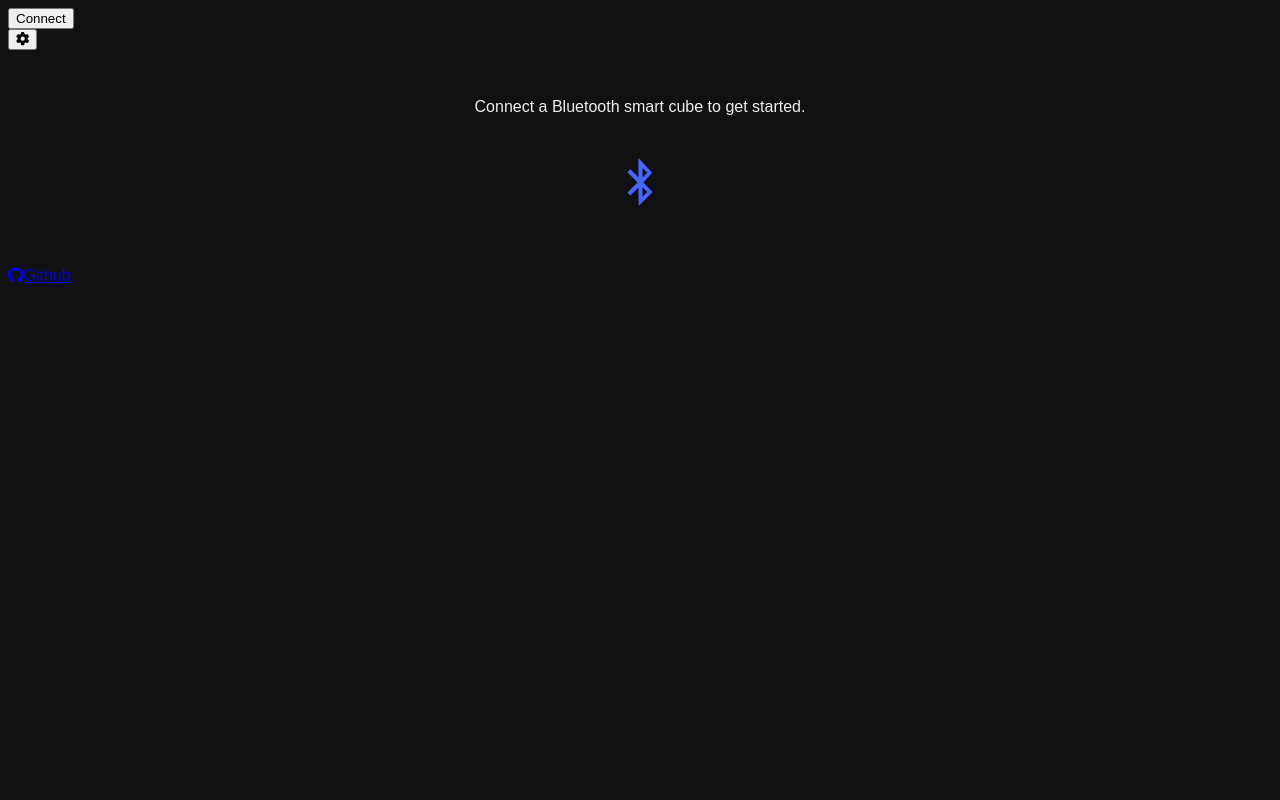
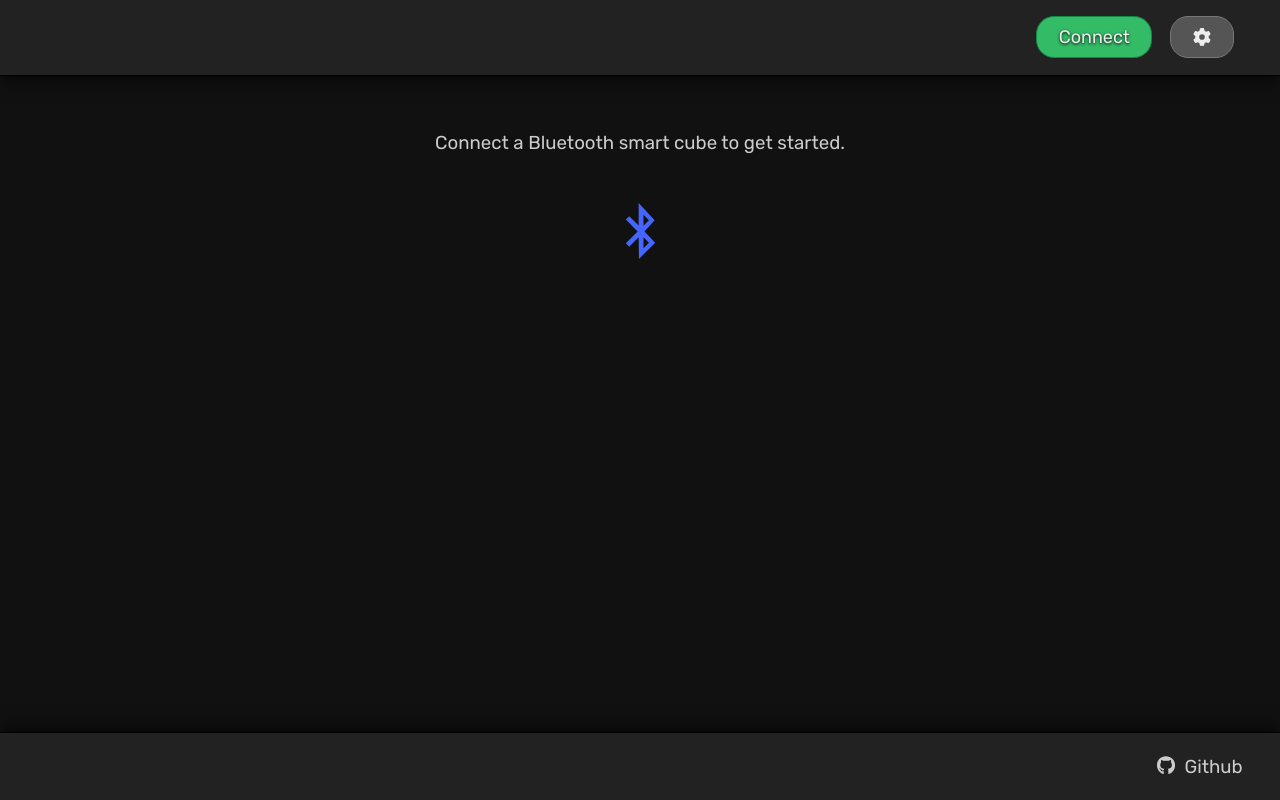
Before and after one commit to AlphaSheep/smartcube-3style, a React (Vite) app: page / in a window 1280 px wide. Built offline with nearby package versions, Linux system fonts and the light colour scheme.

Commit message:
Add styling and fonts to the app

```diff
--- /dev/null
+++ b/src/components/prompt.less
@@ -0,0 +1,6 @@
+@import (reference) "../styles/variables.less";
+
+.prompt {
+  font-size: xxx-large;
+  padding: @spacing-medium;
+}
--- a/src/components/prompt.tsx
+++ b/src/components/prompt.tsx
@@ -1,6 +1,8 @@
 import React from 'react';
 import { useAppSelector } from '../state/hooks';
 import { selectCurrentPrompt } from '../state/prompt.duck';
+
+import './prompt.less';
 
 export default function Prompt() {
   const prompt = useAppSelector(selectCurrentPrompt);
--- /dev/null
+++ b/src/components/summary.less
@@ -0,0 +1,32 @@
+@import (reference) "../styles/variables.less";
+
+.summary {
+  padding: @spacing-medium;
+  max-height: 100%;
+  overflow: auto;
+  margin-bottom: @spacing-large;
+  padding-bottom: @spacing-large;
+
+  font-size: smaller;
+
+
+  table {
+    width: 100%;
+    border-collapse: collapse;
+    margin-top: @spacing-medium;
+
+    th, td {
+      padding: @spacing-small;
+      border: 1px solid @border-color;
+      text-align: left;
+    }
+
+    th {
+      background-color: @float-bg-color;
+    }
+
+    tr:nth-child(even) {
+      background-color: @float-bg-color;
+    }
+  }
+}
--- a/src/components/summary.tsx
+++ b/src/components/summary.tsx
@@ -3,6 +3,8 @@ import React from "react";
 import { useAppSelector } from "../state/hooks";
 import { selectTrainerResults } from "../state/trainer.duck";
 import { Move, simplifyAlg } from "../lib/cube/cube";
+
+import './summary.less';
 
 export default function Summary() {
   const results = useAppSelector(selectTrainerResults);
@@ -10,6 +12,7 @@ export default function Summary() {
 
   return <div className="summary">
     {results.length > 0 ?
+      <>
         <table>
           <thead>
             <tr>
@@ -23,13 +26,33 @@ export default function Summary() {
           <tbody>
             {sortedResults.map((result, index) => <tr>
               <td>{result.prompt}</td>
-            <td>{result.time ? result.time/1000 : "skipped"}</td>
-            <td>{result.recognitionTime ? result.recognitionTime/1000 : "--"}</td>
-            <td>{(result.time && result.recognitionTime) ? (result.time - result.recognitionTime)/1000 : "--"}</td>
+              <td>{result.time ? formatTime(result.time) : "skipped"}</td>
+              <td>{result.recognitionTime ? formatTime(result.recognitionTime) : "--"}</td>
+              <td>{formatTime(calcExecTime(result.time, result.recognitionTime))}</td>
               <td>{simplifyAlg(result.moves.map(move => new Move(move.move))).join(" ")}</td>
             </tr>)}
           </tbody>
         </table>
+        <br/>
+      </>
     : null}
   </div>
 }
+
+function calcExecTime(totalTime: number | null, recognitionTime: number | null): number {
+  if (!totalTime || !recognitionTime) {
+    return 0;
+  }
+  if (recognitionTime > totalTime) {
+    totalTime;
+  }
+  return totalTime - recognitionTime;
+}
+
+function formatTime(time: number): string {
+  if (!time || time === Infinity || time < 0) {
+    return "--";
+  }
+
+  return (time / 1000).toFixed(2);
+}
--- a/src/components/timer.tsx
+++ b/src/components/timer.tsx
@@ -28,6 +28,6 @@ export default function Timer() {
 
   return (
     <div className="timer-card">
-      <p>{getCurrentTimeString()}</p>
+      <p className="digital">{getCurrentTimeString()}</p>
     </div>);
 }
--- a/src/components/trainer.tsx
+++ b/src/components/trainer.tsx
@@ -7,6 +7,8 @@ import Prompt from './prompt';
 import Moves from './moves';
 import { selectTrainerActive, startTraining } from '../state/trainer.duck';
 import Summary from './summary';
+
+import './trainer.less';
 
 export default function TrainerPage() {
   const dispatch = useAppDispatch();
--- a/src/styles.less
+++ b/src/styles.less
@@ -1,5 +1,134 @@
+@import "./styles/variables.less";
+@import "./styles/fonts.less";
+
 body {
-  background: #111;
-  color: #eee;
-  font-family: sans-serif;
+  background: @body-bg-color;
+  color: @body-text-color;
+  font-family: 'Rubik', sans-serif;
+  font-size: 14pt;
+  width: 100vw;
+  min-height: 100vh;
+  overflow-x: hidden;
+  overflow-y: auto;
+  margin: 0;
+  padding: 0;
+
+  @media screen and (max-width: @mobile-screen) {
+    font-size: 11pt;
+  }
+
+  * {
+    box-sizing: border-box;
+  }
+
+  a {
+    text-decoration: none;
+    color: @link-color;
+
+    &:hover {
+      color: @link-hover-color;
+    }
+  }
+
+  .header {
+    position: sticky;
+    top: 0;
+    display: flex;
+    justify-content: flex-end;
+    align-items: center;
+    text-align: right;
+    height: 3em;
+    width: 100%;
+    padding: @spacing-large;
+    box-shadow: 0 0 1em #000;
+    border-bottom: 1px solid #000;
+
+    background: @float-bg-color;
+  }
+
+  .container {
+    display: flex;
+    flex-direction: column;
+    align-items: center;
+    justify-content: center;
+  }
+
+  .footer {
+    display: flex;
+    justify-content: right;
+    align-items: center;
+
+    position: fixed;
+    bottom: 0;
+    width: 100%;
+    padding: @spacing-medium @spacing-large;
+
+    background-color: @float-bg-color;
+    border-top: 1px solid #000;
+    box-shadow: 0 0 1em #000;
+
+    span {
+      margin-left: @spacing-small;
+    }
+  }
 }
+
+.btn {
+  background: @btn-bg-color;
+  color: @btn-text-color;
+
+  font-family: 'Rubik', sans-serif;
+  font-size: large;
+  border: 1px solid @btn-border-color;
+  border-radius: 1em;
+
+  padding: @spacing-small @spacing-medium;
+  margin: @spacing-small;
+  cursor: pointer;
+  text-shadow: 0 1px 3px #000;
+
+  @media screen and (max-width: @mobile-screen) {
+    font-size: medium;
+  }
+
+  &.btn-large {
+    font-size: x-large;
+    padding: @spacing-small @spacing-large;
+  }
+
+  &.btn-default {
+    background: @btn-default-bg-color;
+    color: @btn-default-text-color;
+    border: 1px solid @btn-default-border-color;
+
+    &:hover {
+      background: @btn-default-bg-color-hover;
+    }
+  }
+
+  &.btn-primary {
+    background: @btn-primary-bg-color;
+    color: @btn-primary-text-color;
+    border: 1px solid @btn-primary-border-color;
+
+    &:hover {
+      background: @btn-primary-bg-color-hover;
+    }
+  }
+
+  &.btn-danger {
+    background: @btn-danger-bg-color;
+    color: @btn-danger-text-color;
+    border: 1px solid @btn-danger-border-color;
+
+    &:hover {
+      background: @btn-danger-bg-color-hover;
+    }
+  }
+}
+
+.digital {
+  font-family: 'Digital';
+  font-size: 4em;
+  color: @timer-color;
+}
--- /dev/null
+++ b/src/styles/fonts.less
@@ -0,0 +1,9 @@
+@font-face {
+  font-family: 'Digital';
+  src: local('DSEG7-Classic-MINI'), url('/src/assets/fonts/DSEG7ClassicMini-Italic.ttf') format('truetype');
+}
+
+@font-face {
+  font-family: 'Rubik';
+  src: local('Rubik'), url('/src/assets/fonts/Rubik-Regular.ttf') format('truetype');
+}
```
Also changed, not shown: src/assets/fonts/DSEG7ClassicMini-Italic.ttf (added), src/assets/fonts/Rubik-Regular.ttf (added). Lines whose indentation alone changed are shown as unchanged.
